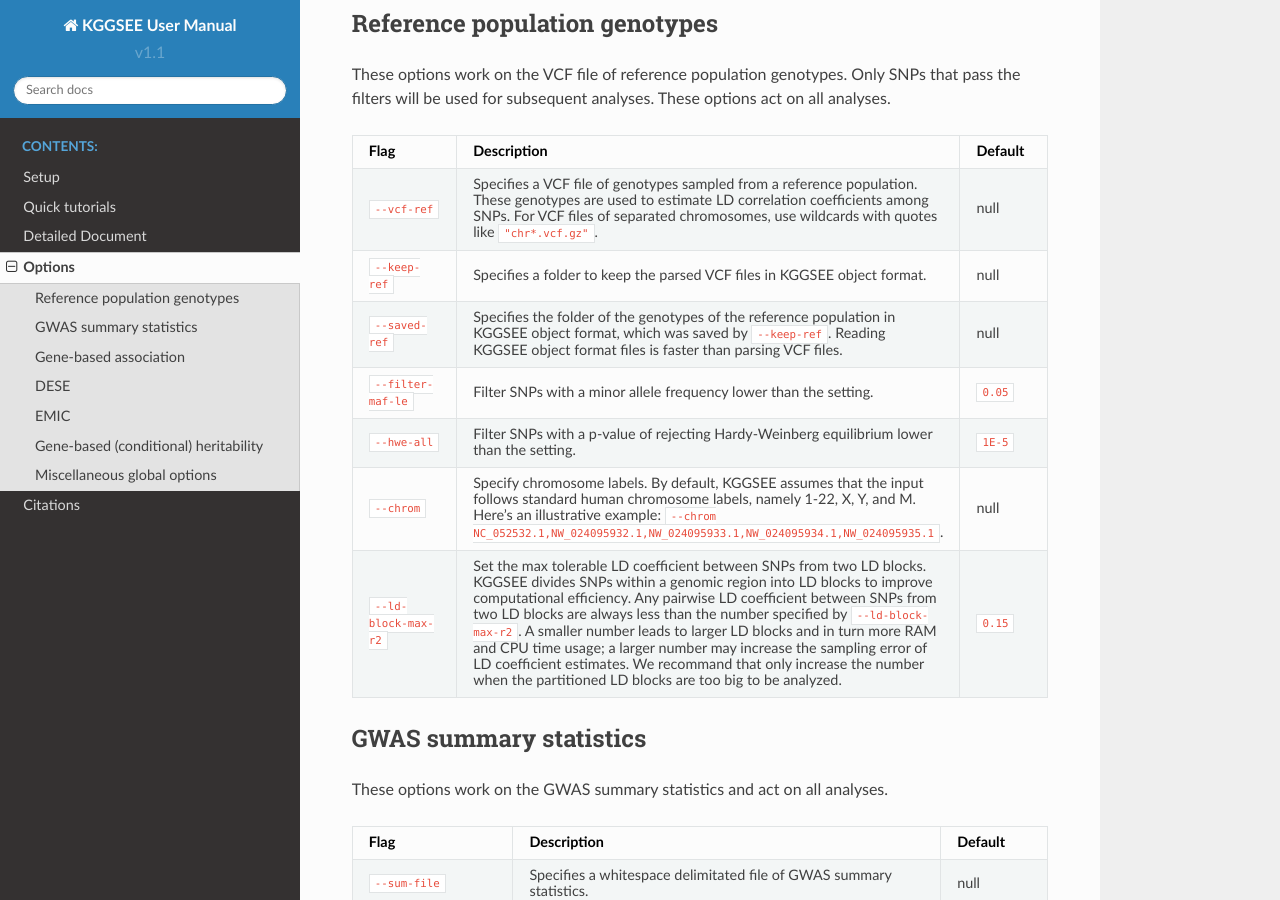
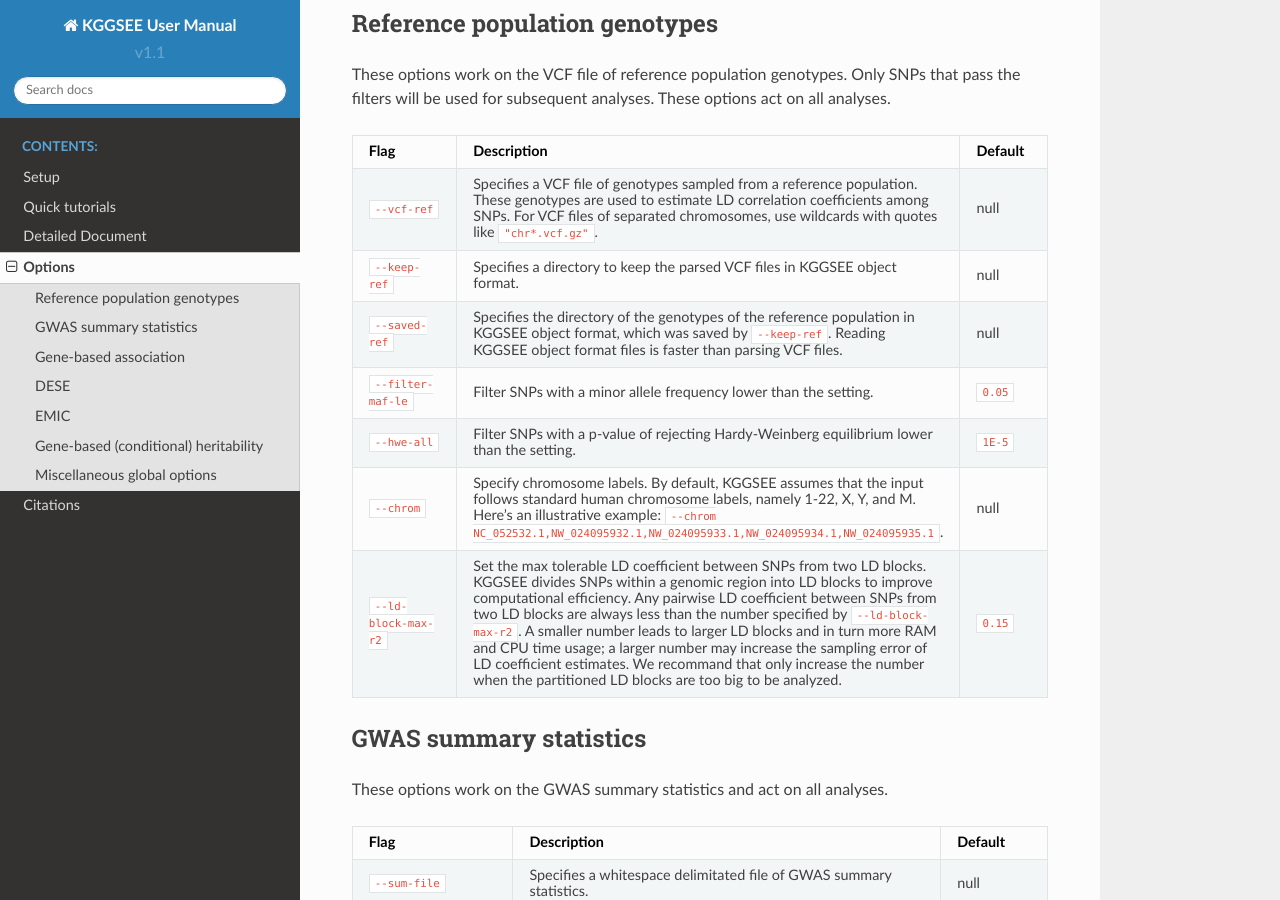
Before and after one commit to pmglab/KGGSEE, a Sphinx documentation site: the page built from doc/source/options.rst, in a window 1280 px wide and 900 px high, scrolled down 345 px. Built offline with Sphinx 7.4.7 and the Read the Docs theme 2.0.0, drawn with Linux system fonts in a browser that asks for light colours.

Commit message:
Update options.rst

```diff
--- a/doc/source/options.rst
+++ b/doc/source/options.rst
@@ -30,10 +30,10 @@
       - Specifies a VCF file of genotypes sampled from a reference population. These genotypes are used to estimate LD correlation coefficients among SNPs. For VCF files of separated chromosomes, use wildcards with quotes like ``"chr*.vcf.gz"``.
       - null
     * - ``--keep-ref``
-      - Specifies a folder to keep the parsed VCF files in KGGSEE object format.
+      - Specifies a directory to keep the parsed VCF files in KGGSEE object format.
       - null
     * - ``--saved-ref``
-      - Specifies the folder of the genotypes of the reference population in KGGSEE object format, which was saved by ``--keep-ref``.  Reading KGGSEE object format files is faster than parsing VCF files.
+      - Specifies the directory of the genotypes of the reference population in KGGSEE object format, which was saved by ``--keep-ref``.  Reading KGGSEE object format files is faster than parsing VCF files.
       - null
     * - ``--filter-maf-le``
       - Filter SNPs with a minor allele frequency lower than the setting.
```
